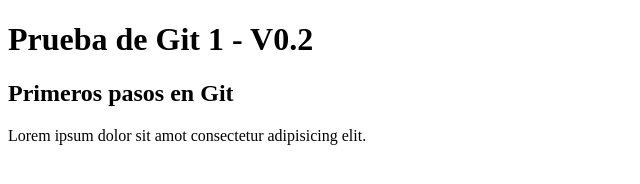
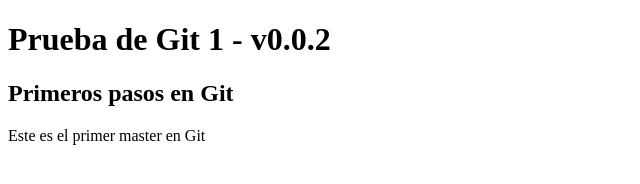
Before and after one commit to ignaciopd1/PRUEBA, a plain HTML site: page index.html in a window 1280 px wide. Shown: the whole page, without its empty margins (0-640 px from the left). Drawn offline with Linux system fonts and the light colour scheme.

Commit message:
Nuevo titulo Prueba Git 1 - Main Frame

```diff
--- a/index.html
+++ b/index.html
@@ -4,11 +4,11 @@
     <meta charset="UTF-8">
     <meta http-equiv="X-UA-Compatible" content="IE=edge">
     <meta name="viewport" content="width=device-width, initial-scale=1.0">
-    <title>Prueba de Git 1</title>
+    <title>Prueba de Git 1 - Main Frame</title>
 </head>
 <body>
-    <h1>Prueba de Git 1 - V0.2</h1>
+    <h1>Prueba de Git 1 - v0.0.2</h1>
     <h2>Primeros pasos en Git</h2>
-    <p>Lorem ipsum dolor sit amot consectetur adipisicing elit.</p>
+    <p>Este es el primer master en Git</p>
 </body>
 </html>
```
